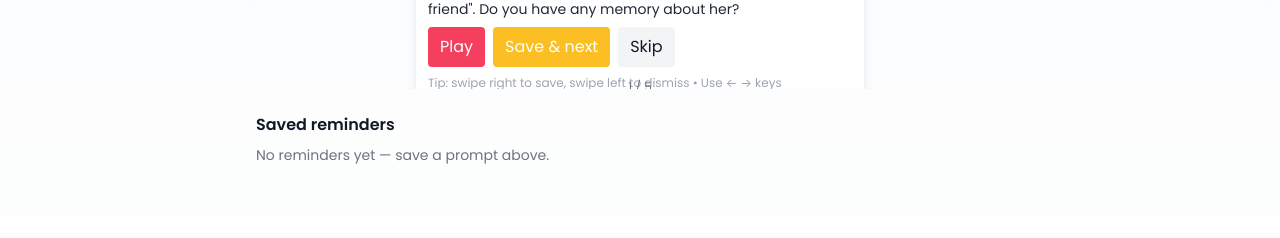
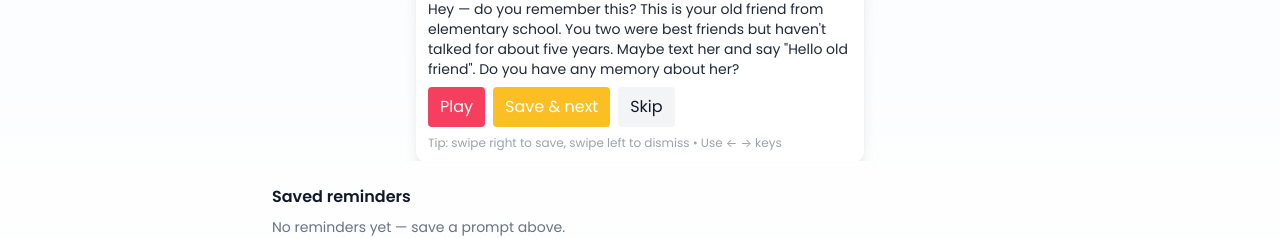
Before and after one commit to Doreenyang/LifeFrame, a React (Vite) app: page / in a window 1280 px wide. Both pictures are taken after a click on the button "Reminders". Shown: the part 407-645 px from the top of the page. Built offline with nearby package versions, Linux system fonts and the light colour scheme; the HTML template or start-up script is replaced by a standard one.

Commit message:
update page number ui

```diff
--- a/src/components/RemindersPage.jsx
+++ b/src/components/RemindersPage.jsx
@@ -209,7 +209,7 @@ export default function RemindersPage({ photos = [] }) {
   }
 
   return (
-    <section className="max-w-3xl mx-auto py-6">
+  <section className="max-w-3xl mx-auto pt-24 pb-36 px-4">
       <h2 className="text-xl font-semibold mb-3">Reminders & Memory Prompts</h2>
 
       <p className="text-sm text-gray-600 mb-4">Use these friendly prompts to jog memories — play them aloud or save a reminder to reflect later.</p>
@@ -284,8 +284,9 @@ export default function RemindersPage({ photos = [] }) {
                       <button className="px-3 py-2 bg-gray-100 rounded btn-press" onClick={()=>setCurrentIdx(ci=>ci+1)}>Skip</button>
                     </div>
                     <div className="mt-2 text-xs text-gray-400">Tip: swipe right to save, swipe left to dismiss • Use ← → keys</div>
-                    <div className="absolute bottom-2 left-1/2 transform -translate-x-1/2 text-xs text-gray-500">{i+1} / {PROMPTS.length}</div>
                   </div>
+                  {/* page indicator placed below card to avoid overlap with content */}
+                  <div className="text-center text-xs text-gray-500 mt-2">{i+1} / {PROMPTS.length}</div>
                 </div>
               )
             })()
```
